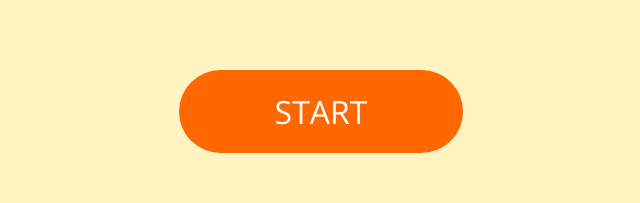
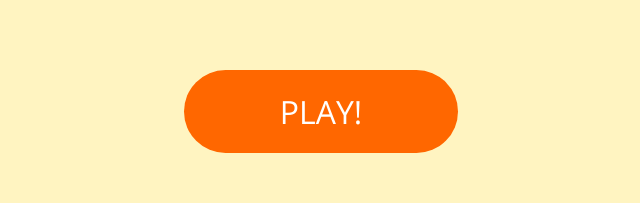
Before and after one commit to j-burgos/t3, a React (Create React App) app: page / in a window 1280 px wide. Shown: the part 308-511 px from the top of the page, without its empty margins (319-959 px from the left). Built offline with nearby package versions, Linux system fonts and the light colour scheme.

Commit message:
Rename Game component to Board. Move Square component.

```diff
--- a/src/components/App.css
+++ b/src/components/App.css
@@ -3,10 +3,20 @@
   align-items: center;
   justify-content: center;
   flex-direction: column;
-
   width: 100vw;
   height: 100vh;
-
   background: #FFF4C1;
   text-align: center;
 }
+
+.button {
+  display: block;
+  background: #FF6700;
+  border-radius: 2em;
+  padding: 0.3em 3em;
+  line-height: 2em;
+  font-size: 2em;
+  text-decoration: none;
+  text-transform: uppercase;
+  color: #fff;
+}
--- a/src/components/App.jsx
+++ b/src/components/App.jsx
@@ -6,7 +6,7 @@ import {
 } from 'react-router-dom'
 
 import Home from './home/Home'
-import Game from './game/Game'
+import Board from './board/Board'
 import Outcome from './outcome/Outcome'
 
 class App extends Component {
@@ -15,7 +15,7 @@ class App extends Component {
       <Router>
         <div>
           <Route exact path='/' component={Home} />
-          <Route path='/game' component={Game} />
+          <Route path='/play' component={Board} />
           <Route path='/outcome' component={Outcome} />
         </div>
       </Router>
--- a/src/components/game/Game.jsx
+++ b/src/components/board/Board.jsx
@@ -1,8 +1,8 @@
 import React, { Component } from 'react'
-import Square from './Square'
+import Square from '../square/Square'
 
 import '../App.css'
-import './Game.css'
+import './Board.css'
 
 const free = 0
 const player1 = 1
@@ -32,7 +32,7 @@ const isLineWon = (size, lineScore, p1, p2) => {
   return p1Won ? p1 : p2Won ? p2 : undefined
 }
 
-export default class Game extends Component {
+export default class Board extends Component {
   constructor () {
     super()
     this.state = {
@@ -114,7 +114,6 @@ export default class Game extends Component {
     )
     return (
       <div className='screen'>
-        <h1 className='main-title'>Game</h1>
         <div className='board-container'>
           {this.state.board.map((row, y) =>
             row.map((c, x) => {
--- a/src/components/home/Home.jsx
+++ b/src/components/home/Home.jsx
@@ -12,7 +12,7 @@ export default class Home extends Component {
           <h1>Tic Tac Toe</h1>
         </div>
         <div className='button-container'>
-          <Link to='/game'>Start</Link>
+          <Link className='button' to='/play'>Play!</Link>
         </div>
         <div className='footer'>
           <p>© 2017 Jorge Burgos</p>
--- /dev/null
+++ b/src/components/square/Square.css
@@ -0,0 +1,9 @@
+
+.position {
+  display: flex;
+  align-items: center;
+  justify-content: center;
+  border: 1px solid #000;
+  width: 4em;
+  height: 4em;
+}
--- a/src/components/game/Square.jsx
+++ b/src/components/square/Square.jsx
@@ -1,5 +1,5 @@
 import React, { Component } from 'react'
-import './Game.css'
+import './Square.css'
 
 export default class Square extends Component {
   render () {
```
Also changed, not shown: src/components/board/Board.css (renamed from src/components/game/Game.css).
